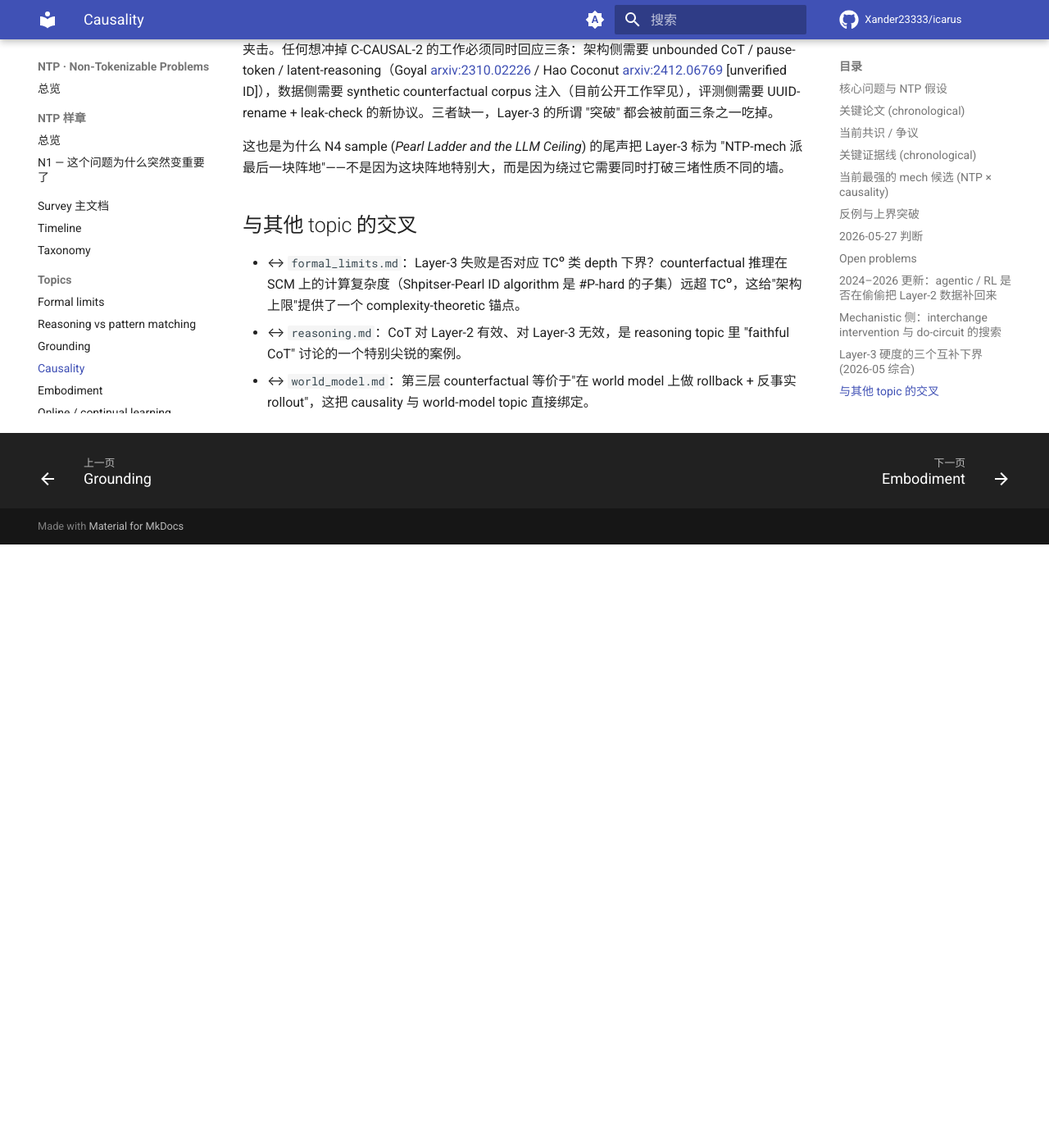
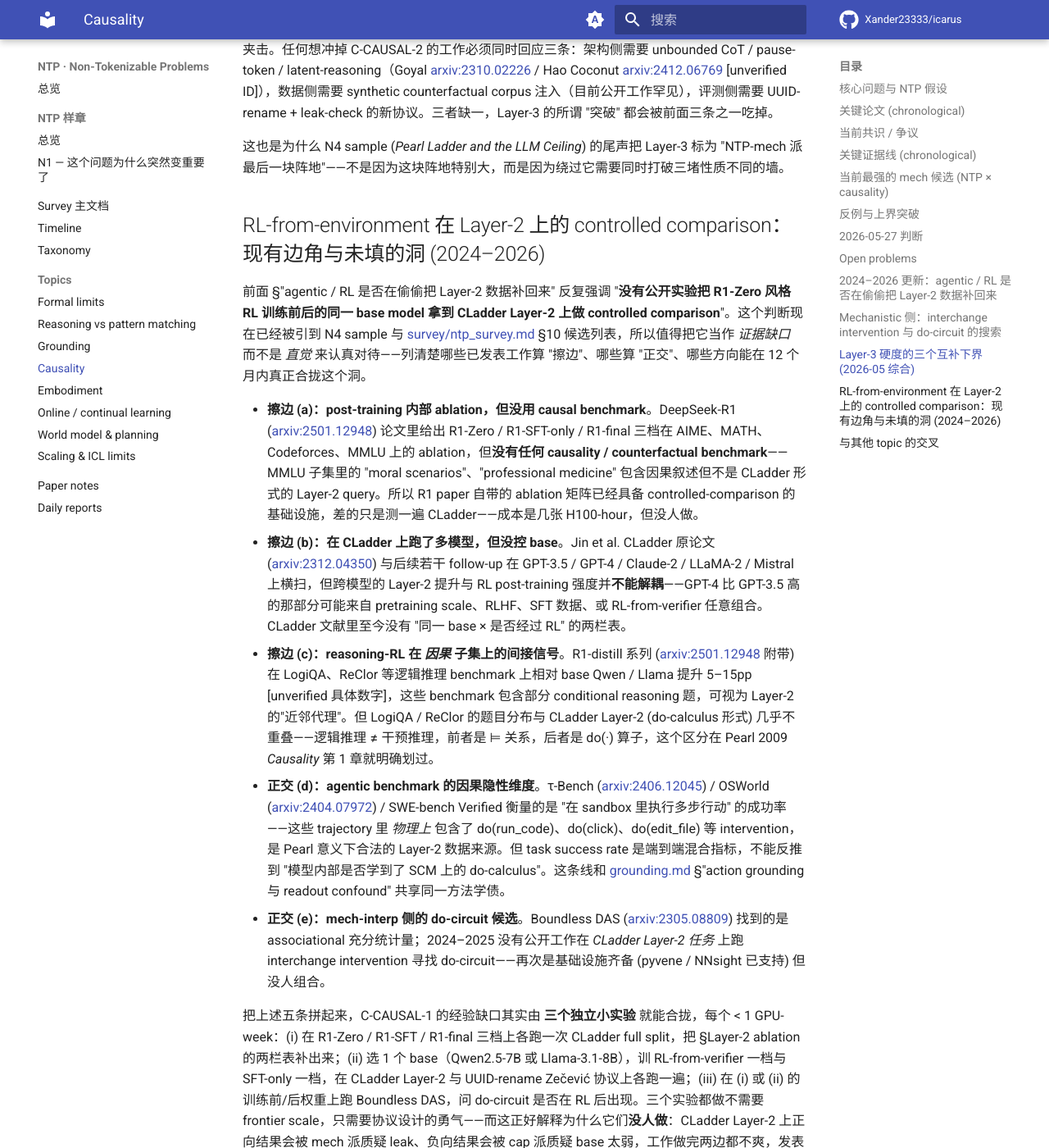
Before and after one commit to Xander23333/icarus, an MkDocs documentation site: the page built from wiki/ntp/topics/causality.md, in a window 1280 px wide and 1400 px high, scrolled down 7916 px. Shown: the whole window at 82% size. Built offline with MkDocs 1.6.1 and Material for MkDocs 9.7.7, drawn with Linux system fonts in a browser that asks for light colours; comment, search, counter and statistics services are not loaded; before the commit the page ends 8580 px from its top, so only the background shows below that; some of the changed text lies outside the part shown.

Commit message:
[NTP-Deepen] 2026-05-28 04:30 UTC Deepen causality.md with Layer-2 RL controlled-comparison gap audit (+3.3k chars)

```diff
--- a/wiki/ntp/topics/causality.md
+++ b/wiki/ntp/topics/causality.md
@@ -110,6 +110,20 @@ C-CAUSAL-2 之所以是 NTP-mech 派最硬的阵地，并不是因为某一篇
 
 这也是为什么 N4 sample (*Pearl Ladder and the LLM Ceiling*) 的尾声把 Layer-3 标为 "NTP-mech 派最后一块阵地"——不是因为这块阵地特别大，而是因为绕过它需要同时打破三堵性质不同的墙。
 
+## RL-from-environment 在 Layer-2 上的 controlled comparison：现有边角与未填的洞 (2024–2026)
+
+前面 §"agentic / RL 是否在偷偷把 Layer-2 数据补回来" 反复强调 "**没有公开实验把 R1-Zero 风格 RL 训练前后的同一 base model 拿到 CLadder Layer-2 上做 controlled comparison**"。这个判断现在已经被引到 N4 sample 与 [survey/ntp_survey.md](../survey/ntp_survey.md) §10 候选列表，所以值得把它当作 *证据缺口* 而不是 *直觉* 来认真对待——列清楚哪些已发表工作算 "擦边"、哪些算 "正交"、哪些方向能在 12 个月内真正合拢这个洞。
+
+- **擦边 (a)：post-training 内部 ablation，但没用 causal benchmark**。DeepSeek-R1 ([arxiv:2501.12948](https://arxiv.org/abs/2501.12948)) 论文里给出 R1-Zero / R1-SFT-only / R1-final 三档在 AIME、MATH、Codeforces、MMLU 上的 ablation，但**没有任何 causality / counterfactual benchmark**——MMLU 子集里的 "moral scenarios"、"professional medicine" 包含因果叙述但不是 CLadder 形式的 Layer-2 query。所以 R1 paper 自带的 ablation 矩阵已经具备 controlled-comparison 的基础设施，差的只是测一遍 CLadder——成本是几张 H100-hour，但没人做。
+- **擦边 (b)：在 CLadder 上跑了多模型，但没控 base**。Jin et al. CLadder 原论文 ([arxiv:2312.04350](https://arxiv.org/abs/2312.04350)) 与后续若干 follow-up 在 GPT-3.5 / GPT-4 / Claude-2 / LLaMA-2 / Mistral 上横扫，但跨模型的 Layer-2 提升与 RL post-training 强度并**不能解耦**——GPT-4 比 GPT-3.5 高的那部分可能来自 pretraining scale、RLHF、SFT 数据、或 RL-from-verifier 任意组合。CLadder 文献里至今没有 "同一 base × 是否经过 RL" 的两栏表。
+- **擦边 (c)：reasoning-RL 在 *因果* 子集上的间接信号**。R1-distill 系列 ([arxiv:2501.12948](https://arxiv.org/abs/2501.12948) 附带) 在 LogiQA、ReClor 等逻辑推理 benchmark 上相对 base Qwen / Llama 提升 5–15pp [unverified 具体数字]，这些 benchmark 包含部分 conditional reasoning 题，可视为 Layer-2 的"近邻代理"。但 LogiQA / ReClor 的题目分布与 CLadder Layer-2 (do-calculus 形式) 几乎不重叠——逻辑推理 ≠ 干预推理，前者是 ⊨ 关系，后者是 do(·) 算子，这个区分在 Pearl 2009 *Causality* 第 1 章就明确划过。
+- **正交 (d)：agentic benchmark 的因果隐性维度**。τ-Bench ([arxiv:2406.12045](https://arxiv.org/abs/2406.12045)) / OSWorld ([arxiv:2404.07972](https://arxiv.org/abs/2404.07972)) / SWE-bench Verified 衡量的是 "在 sandbox 里执行多步行动" 的成功率——这些 trajectory 里 *物理上* 包含了 do(run_code)、do(click)、do(edit_file) 等 intervention，是 Pearl 意义下合法的 Layer-2 数据来源。但 task success rate 是端到端混合指标，不能反推到 "模型内部是否学到了 SCM 上的 do-calculus"。这条线和 [grounding.md](grounding.md) §"action grounding 与 readout confound" 共享同一方法学债。
+- **正交 (e)：mech-interp 侧的 do-circuit 候选**。Boundless DAS ([arxiv:2305.08809](https://arxiv.org/abs/2305.08809)) 找到的是 associational 充分统计量；2024–2025 没有公开工作在 *CLadder Layer-2 任务* 上跑 interchange intervention 寻找 do-circuit——再次是基础设施齐备 (pyvene / NNsight 已支持) 但没人组合。
+
+把上述五条拼起来，C-CAUSAL-1 的经验缺口其实由 **三个独立小实验** 就能合拢，每个 < 1 GPU-week：(i) 在 R1-Zero / R1-SFT / R1-final 三档上各跑一次 CLadder full split，把 §Layer-2 ablation 的两栏表补出来；(ii) 选 1 个 base（Qwen2.5-7B 或 Llama-3.1-8B），训 RL-from-verifier 一档与 SFT-only 一档，在 CLadder Layer-2 与 UUID-rename Zečević 协议上各跑一遍；(iii) 在 (i) 或 (ii) 的训练前/后权重上跑 Boundless DAS，问 do-circuit 是否在 RL 后出现。三个实验都做不需要 frontier scale，只需要协议设计的勇气——而这正好解释为什么它们**没人做**：CLadder Layer-2 上正向结果会被 mech 派质疑 leak、负向结果会被 cap 派质疑 base 太弱，工作做完两边都不爽，发表回报为负。这是 C-CAUSAL-1 / C-CAUSAL-2 在 2026–2027 仍将是"无法被证伪"状态的真实社会学原因，而不是技术原因。
+
+判断：causality × NTP 这一脉的下一年决定性证据**不会来自更大的模型**，而会来自上述三个 < 1 GPU-week 实验里有人愿意吃发表回报为负的那一组。如果这一年仍然没人做，C-CAUSAL-1/2 的状态就会从 "缺关键 controlled comparison" 退化为 "结构性社会学不可证伪"——这本身就是一个值得在 [survey/taxonomy.md](../survey/taxonomy.md) 备注里写明的 meta-候选。
+
 ## 与其他 topic 的交叉
 
 - ↔ `formal_limits.md`：Layer-3 失败是否对应 TC⁰ 类 depth 下界？counterfactual 推理在 SCM 上的计算复杂度（Shpitser-Pearl ID algorithm 是 #P-hard 的子集）远超 TC⁰，这给"架构上限"提供了一个 complexity-theoretic 锚点。
```
Also changed, not shown: 1 other file.
